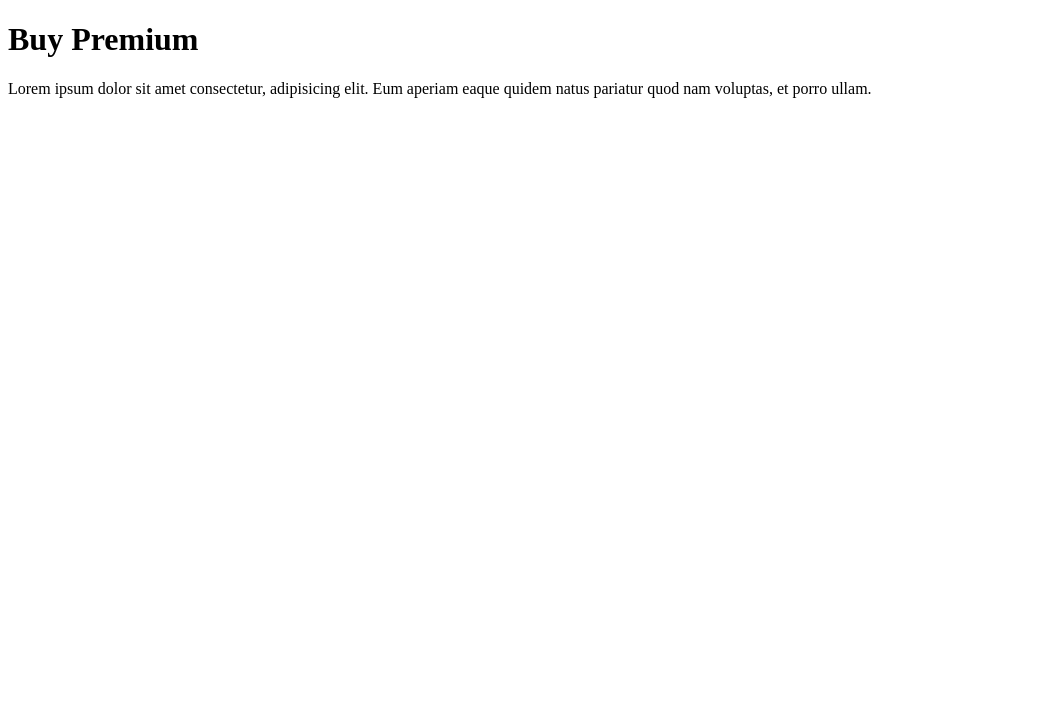
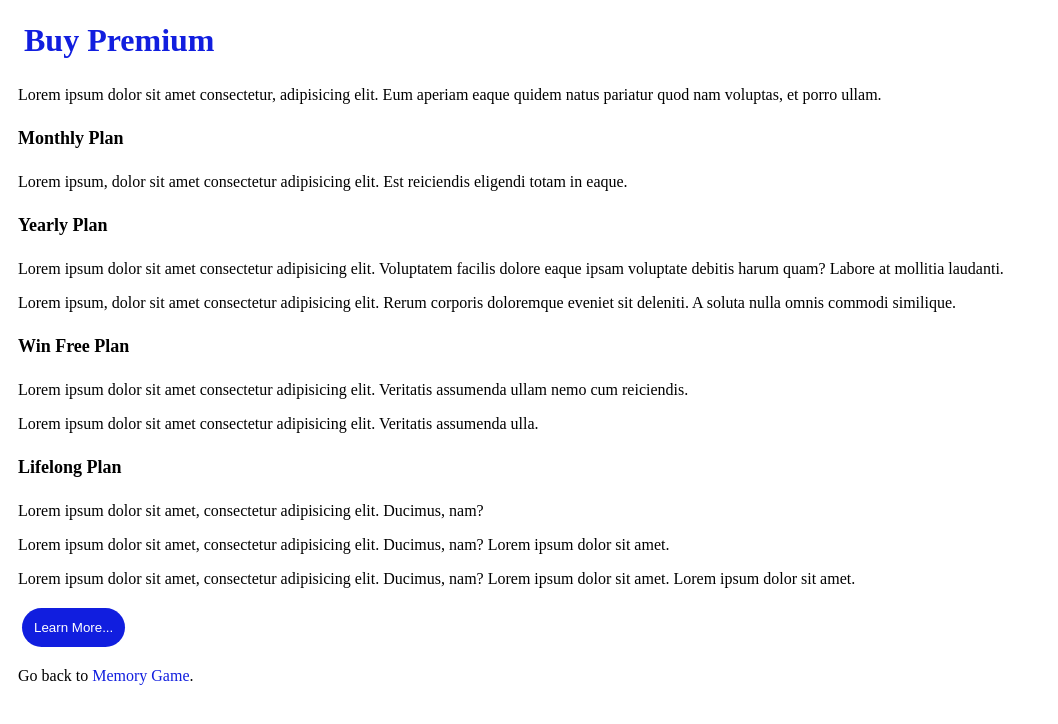
Before and after one commit to mubasharali-dev/memory-game, a website: page pages/buypremium.html in a window 1280 px wide. Shown: the whole page, without its empty margins (0-1058 px from the left). Drawn offline with Linux system fonts and the light colour scheme.

Commit message:
sixth commit

```diff
--- a/pages/buypremium.html
+++ b/pages/buypremium.html
@@ -25,15 +25,34 @@
   <link rel="manifest" href="/favicon/site.webmanifest" />
   <meta name="msapplication-TileColor" content="#da532c" />
   <meta name="theme-color" content="#ffffff" />
+  <link rel="stylesheet" href="/pagestyle/buypremium.css">
     <title>Memory Game</title>
   </head>
   <body>
     <a href="buypremium">
     </a>
-    <p>
+    <div class="container">
+
+      <p>
         <h1>Buy Premium</h1>
         Lorem ipsum dolor sit amet consectetur, adipisicing elit. Eum aperiam
-      eaque quidem natus pariatur quod nam voluptas, et porro ullam.
-    </p>
+        eaque quidem natus pariatur quod nam voluptas, et porro ullam.
+      </p>
+      <h4> Monthly Plan</h4>
+      <p>Lorem ipsum, dolor sit amet consectetur adipisicing elit. Est reiciendis eligendi totam in eaque.</p>
+      <h4> Yearly Plan </h4>
+      <p> Lorem ipsum dolor sit amet consectetur adipisicing elit. Voluptatem facilis dolore eaque ipsam voluptate debitis harum quam? Labore at mollitia laudanti.    </p>
+      <p> Lorem ipsum, dolor sit amet consectetur adipisicing elit. Rerum corporis doloremque eveniet sit deleniti. A soluta nulla omnis commodi similique.</p>
+      <h4> Win Free Plan</h4>
+      <p> Lorem ipsum dolor sit amet consectetur adipisicing elit. Veritatis assumenda ullam nemo cum reiciendis.</p>
+      <p> Lorem ipsum dolor sit amet consectetur adipisicing elit. Veritatis assumenda ulla.</p>
+      <h4>Lifelong Plan</h4>
+      <p>Lorem ipsum dolor sit amet, consectetur adipisicing elit. Ducimus, nam?</p>
+      <p>Lorem ipsum dolor sit amet, consectetur adipisicing elit. Ducimus, nam? Lorem ipsum dolor sit amet.</p>
+      <p>Lorem ipsum dolor sit amet, consectetur adipisicing elit. Ducimus, nam? Lorem ipsum dolor sit amet. Lorem ipsum dolor sit amet.</p>
+      <button>Learn More...</button>
+      <p>Go back to <a href="/index.html">Memory Game</a>.</p>
+    </div>
+
   </body>
 </html>
--- /dev/null
+++ b/pagestyle/buypremium.css
@@ -0,0 +1,42 @@
+.container {
+  padding-left: 10px;
+  margin-right: 10px;
+}
+
+h1 {
+  padding: 6px;
+  margin-top: 3px;
+  color: rgb(17, 30, 223);
+}
+
+h1:hover {
+  cursor: pointer;
+  color: rgb(117, 118, 112);
+}
+h4 {
+  font-weight: bold;
+  font-size: 18px;
+}
+h4:hover {
+  cursor: pointer;
+}
+button {
+  cursor: pointer;
+  border-radius: 20px;
+  background-color: rgb(17, 30, 223);
+  color: white;
+  padding: 12px;
+  outline: none;
+  border: 0;
+  margin: 4px;
+}
+button:hover {
+  background-color: white;
+  color: rgb(17, 30, 223);
+  outline: 1px solid black;
+}
+a {
+  text-decoration: none;
+  color: rgb(17, 30, 223);
+  cursor: pointer;
+}
--- /dev/null
+++ b/playguide/playguide.css
@@ -0,0 +1,30 @@
+.container {
+  padding: 1rem;
+  margin: 0.5rem;
+  width: 680px;
+}
+h1 {
+  color: rgb(17, 30, 223);
+  cursor: pointer;
+}
+
+.lead {
+  font-size: 20px;
+}
+a {
+  text-decoration: none;
+  cursor: pointer;
+  color: rgb(17, 30, 223);
+}
+
+img {
+  display: flex;
+  justify-content: flex-end;
+  width: 600px;
+  flex-direction: column;
+  float: right;
+  position: absolute;
+  left: 800px;
+  margin-left: auto;
+  top: 80px;
+}
```
Also changed, not shown: index.html (+3 -1 lines), playguide/playguide.html (added, +72 -0 lines), img/memorygame.JPG (added).
